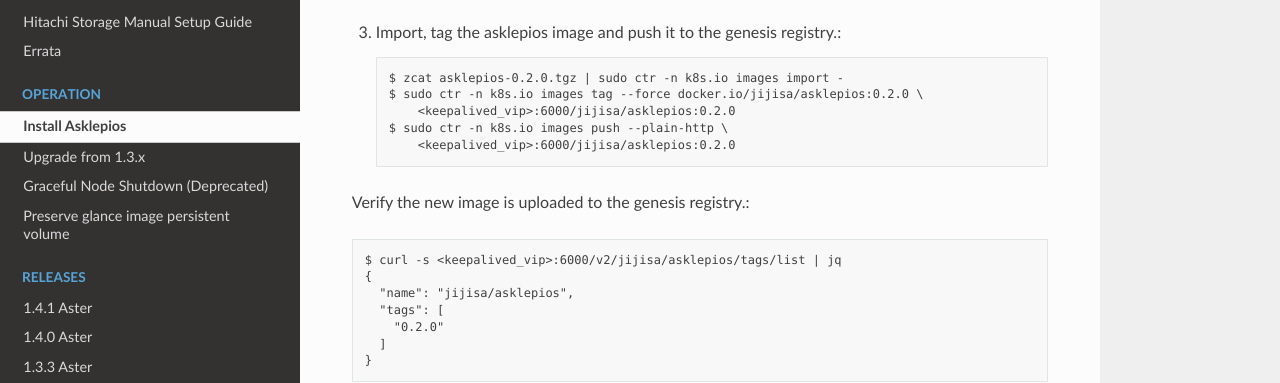
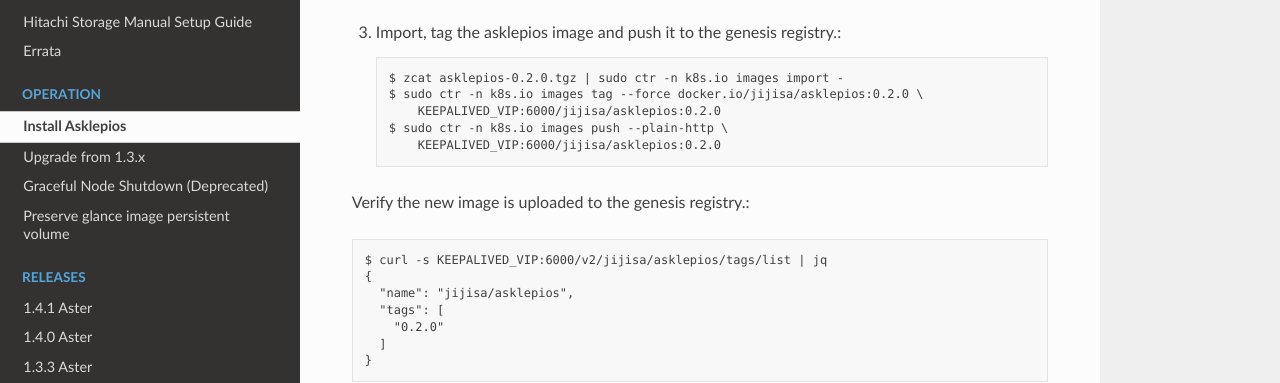
Before and after one commit to iorchard/burrito_docs, a Sphinx documentation site: the page built from source/operation/install_asklepios.rst, in a window 1280 px wide and 900 px high, scrolled down 941 px. Shown: the part 189-572 px from the top of the window. Built offline with Sphinx 7.4.7 and the Read the Docs theme 2.0.0, drawn with Linux system fonts in a browser that asks for light colours; pages that are not in the unit, such as notebooks, are missing from menus; cross-references to code outside the pages are shown as plain code; some of the changed lines change nothing that is shown.

Commit message:
update document

```diff
--- a/source/operation/install_asklepios.rst
+++ b/source/operation/install_asklepios.rst
@@ -51,13 +51,13 @@
 
     $ zcat asklepios-0.2.0.tgz | sudo ctr -n k8s.io images import -
     $ sudo ctr -n k8s.io images tag --force docker.io/jijisa/asklepios:0.2.0 \
-        <keepalived_vip>:6000/jijisa/asklepios:0.2.0
+        KEEPALIVED_VIP:6000/jijisa/asklepios:0.2.0
     $ sudo ctr -n k8s.io images push --plain-http \
-        <keepalived_vip>:6000/jijisa/asklepios:0.2.0
+        KEEPALIVED_VIP:6000/jijisa/asklepios:0.2.0
 
 Verify the new image is uploaded to the genesis registry.::
 
-    $ curl -s <keepalived_vip>:6000/v2/jijisa/asklepios/tags/list | jq
+    $ curl -s KEEPALIVED_VIP:6000/v2/jijisa/asklepios/tags/list | jq
     {
       "name": "jijisa/asklepios",
       "tags": [
```
